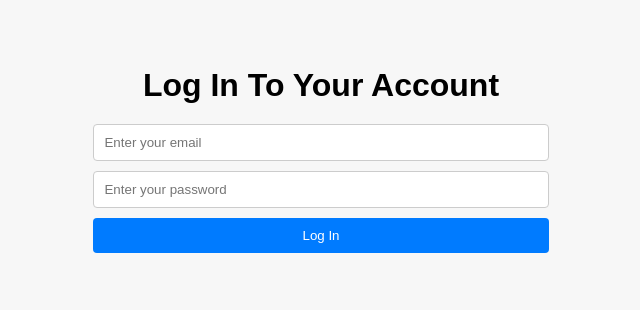
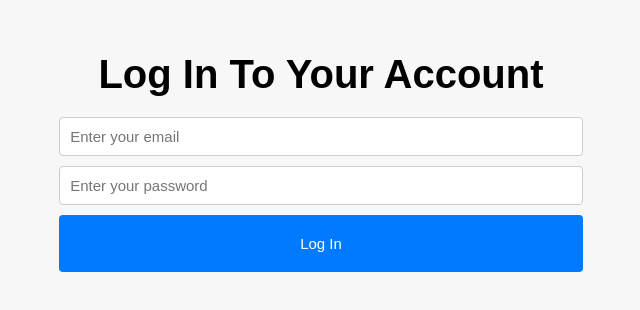
Before and after one commit to PatrickL-Sendsational/PostcardValidator, a React (Create React App) app in the folder postcard-validator/: page / in a window 1280 px wide. Shown: the part 246-556 px from the top of the page, without its empty margins (319-959 px from the left). Built offline with nearby package versions, Linux system fonts and the light colour scheme; no server answers.

Commit message:
Madee bigger

```diff
--- a/postcard-validator/src/Styles/AppStyles.css
+++ b/postcard-validator/src/Styles/AppStyles.css
@@ -11,7 +11,7 @@ body {
   }
 
   .container {
-    max-width: 500px;
+    max-width: 700px;
     width: 90%;
     background-color: #fff;
     padding: 20px;
@@ -23,10 +23,12 @@ body {
   h1 {
     text-align: center;
     margin-bottom: 20px;
+    font-size: 40px;
   }
 
   label {
     font-weight: bold;
+    font-size: 15px;
   }
 
 
@@ -40,11 +42,12 @@ body {
     border: 1px solid #ccc;
     border-radius: 4px;
     box-sizing: border-box;
+    font-size: 15px;
   }
 
   button {
     width: 100%;
-    padding: 10px;
+    padding: 20px;
     background-color: #007bff;
     color: #fff;
     border: none;
@@ -62,6 +65,7 @@ body {
     margin-top: 20px;
     color: #ff0000;
     font-weight: bold;
+    font-size: 10px;
   }
 
   .success-message {
@@ -69,12 +73,14 @@ body {
     margin-top: 20px;
     color: green;
     font-weight: bold;
+    font-size: 10px;
   }
 
   .logout-container {
     text-align: center;
     margin-top: 20px;
     display: none;
+
   }
 
   .logout-button {
@@ -85,6 +91,7 @@ body {
     padding: 10px 20px;
     cursor: pointer;
     transition: background-color 0.3s ease;
+
   }
 
   .logout-button:hover {
@@ -110,16 +117,17 @@ body {
     width: 100%;
     padding: 10px;
     margin-bottom: 10px;
-    border: 1px solid #ccc;
+    border: 2px solid #ccc;
     border-radius: 4px;
     box-sizing: border-box;
+    font-size: 15px;
   }
 
   .fullContainer {
     display: flex;
     justify-content: center;
     align-items: center;
-    height: 100vh;
+    height: 200vh;
     flex-direction: column;
   }
 
```
